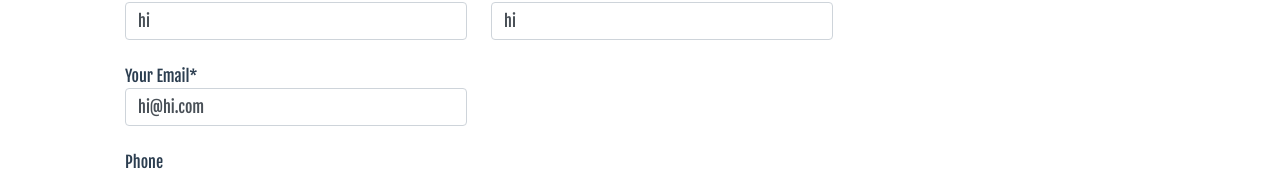
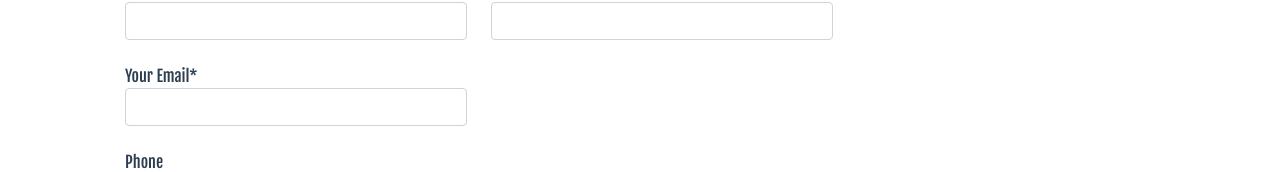
Before and after one commit to liuyaf/Team-Lemond-Capstone, a Vue app in the folder client/afb-website/: page /contact-us in a window 1280 px wide. Shown: the part 172-344 px from the top of the page. Built offline with nearby package versions, Linux system fonts and the light colour scheme; a web font is replaced by a local one; what vue-backtotop would draw is missing.

Commit message:
remove default value

```diff
--- a/client/afb-website/src/views/ContactUs.vue
+++ b/client/afb-website/src/views/ContactUs.vue
@@ -199,9 +199,9 @@ export default {
     return {
       info: null,
       errors: [],
-      fName: "hi",
-      lName: "hi",
-      emailAddr: "hi@hi.com",
+      fName: "",
+      lName: "",
+      emailAddr: "",
       phone: "",
       company: "",
       msgBody: ""
```
